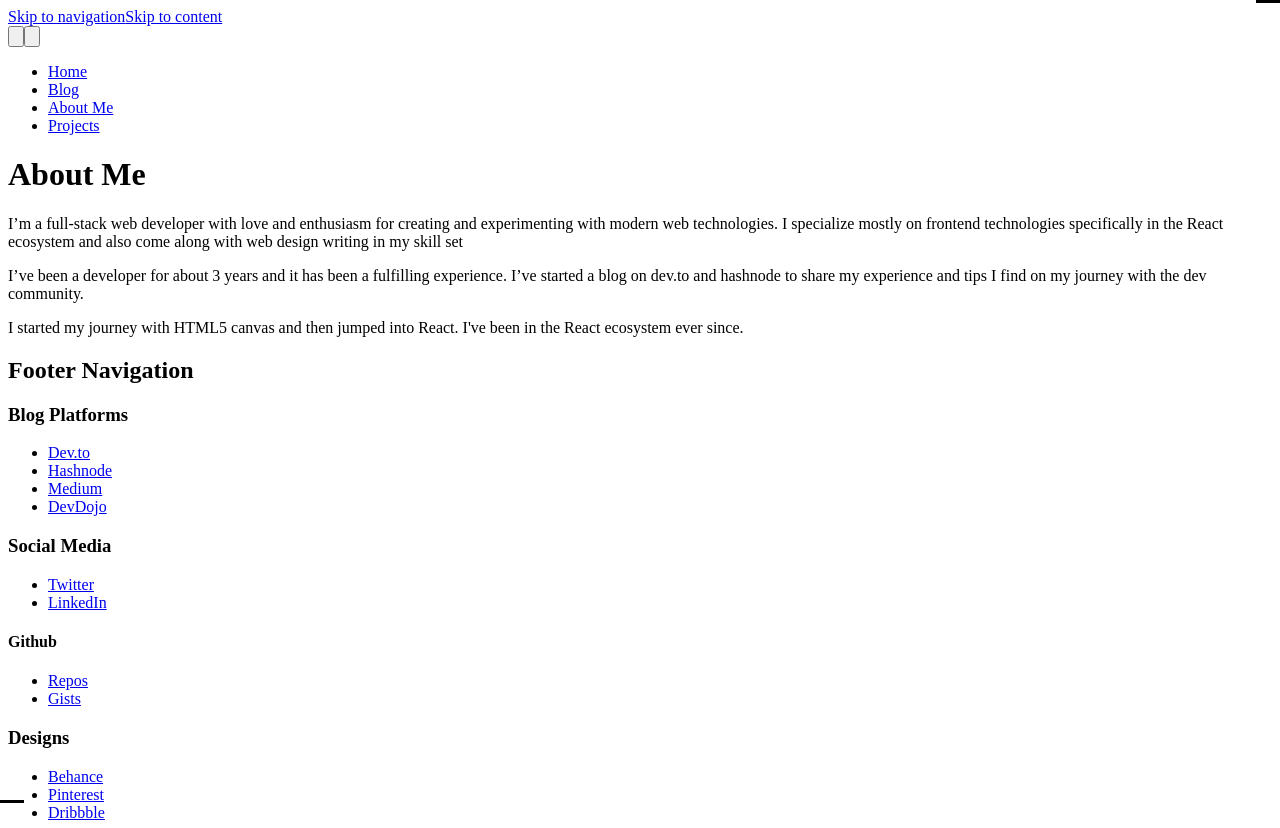
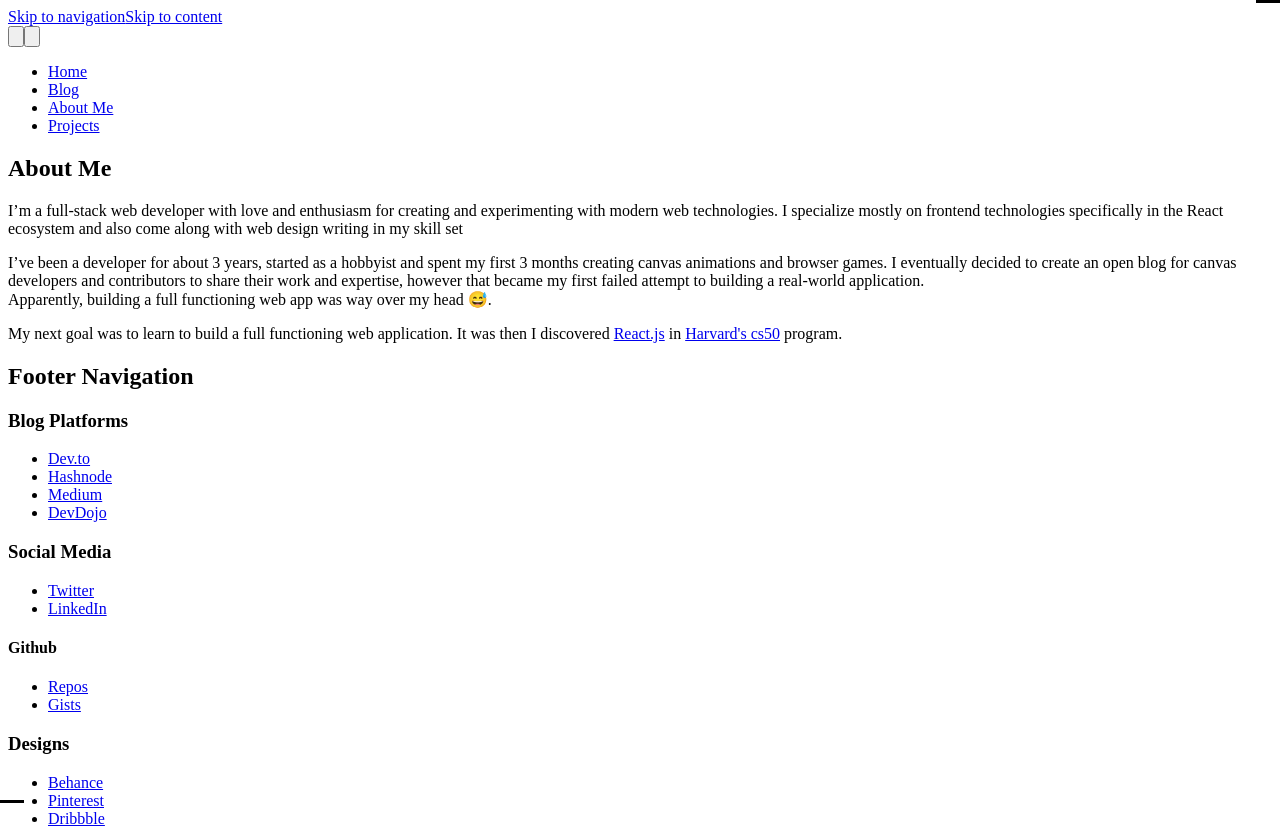
Before and after one commit to Dchole/my-website, a Next.js app: page /about in a window 1280 px wide. Shown: the top 828 px of the page. Built offline with nearby package versions, Linux system fonts and the light colour scheme.

Commit message:
New about me

```diff
--- a/next.config.js
+++ b/next.config.js
@@ -3,5 +3,6 @@ module.exports = {
     domains: ["res.cloudinary.com", "dev-to-uploads.s3.amazonaws.com"]
   },
   pageExtensions: ["mdx", "jsx", "js"],
+  productionBrowserSourceMaps: true,
   reactStrictMode: true
 }
--- a/src/pages/_app.js
+++ b/src/pages/_app.js
@@ -8,6 +8,10 @@ import "@fontsource/roboto/400.css"
 import "@fontsource/roboto/500.css"
 import "@fontsource/roboto/400-italic.css"
 import "tailwindcss/tailwind.css"
+
+export function reportWebVitals(metric) {
+  console.log(metric)
+}
 
 class MyApp extends App {
   render() {
--- a/src/pages/about.js
+++ b/src/pages/about.js
@@ -7,7 +7,11 @@ const About = () => {
         <title>About Derek Oware</title>
       </Head>
 
-      <div className="container max-w-screen-md m-auto pt-24">
+      <article
+        id="my-journey"
+        className="container max-w-screen-md m-auto pt-24"
+        aria-label="who I am and my journey to become a full-stack developer"
+      >
         <h1 className="text-6xl text-gray-900 dark:text-gray-50 font-headline font-bold">
           About Me
         </h1>
@@ -18,15 +22,40 @@ const About = () => {
           come along with web design writing in my skill set
         </p>
         <p className="mt-4 text-gray-600 dark:text-gray-300 font-body tracking-body">
-          I’ve been a developer for about 3 years and it has been a fulfilling
-          experience. I’ve started a blog on dev.to and hashnode to share my
-          experience and tips I find on my journey with the dev community.
+          I’ve been a developer for about 3 years, started as a hobbyist and
+          spent my first 3 months creating canvas animations and browser games.
+          I eventually decided to create an open blog for canvas developers and
+          contributors to share their work and expertise, however that became my
+          first failed attempt to building a real-world application. <br />
+          Apparently, building a full functioning web app was way over my head{" "}
+          <span role="image" aria-label="laughing emoji">
+            😅
+          </span>
+          .
         </p>
         <p className="mt-4 text-gray-600 dark:text-gray-300 font-body tracking-body">
-          I started my journey with HTML5 canvas and then jumped into React.
-          I&apos;ve been in the React ecosystem ever since.
+          My next goal was to learn to build a full functioning web application.
+          It was then I discovered{" "}
+          <a
+            href="https://reactjs.org"
+            target="_blank"
+            rel="noopener noreferrer"
+            className="text-purple-700 dark:text-purple-400"
+          >
+            React.js
+          </a>{" "}
+          in{" "}
+          <a
+            href="https://youtube.com/user/cs50tv"
+            target="_blank"
+            rel="noopener noreferrer"
+            className="text-purple-700 dark:text-purple-400"
+          >
+            Harvard&apos;s cs50
+          </a>{" "}
+          program.
         </p>
-      </div>
+      </article>
     </>
   )
 }
--- a/src/utils/create-hue.js
+++ b/src/utils/create-hue.js
@@ -1,6 +1,6 @@
 /**
  * Create a Random hue for hsl color.
- * @constructor
+ * @function
  * @param {string} index - Index of the tag we're generating the hue for.
  * @returns {number} returns generated hue number
  */
--- a/src/utils/format-date.js
+++ b/src/utils/format-date.js
@@ -2,7 +2,7 @@
  * Format date to show human readable date.
  * Show day and month if published date is in current year.
  * Show day, month and year if published date is in previous year.
- * @constructor
+ * @function
  * @param {string} date - date string from data source
  * @returns {string} returns parsed or formatted date string
  */
```
Also changed, not shown: src/components/code-snippets/index.js (+6 -6 lines), src/data/recent-gists.js (+6 -6 lines).
